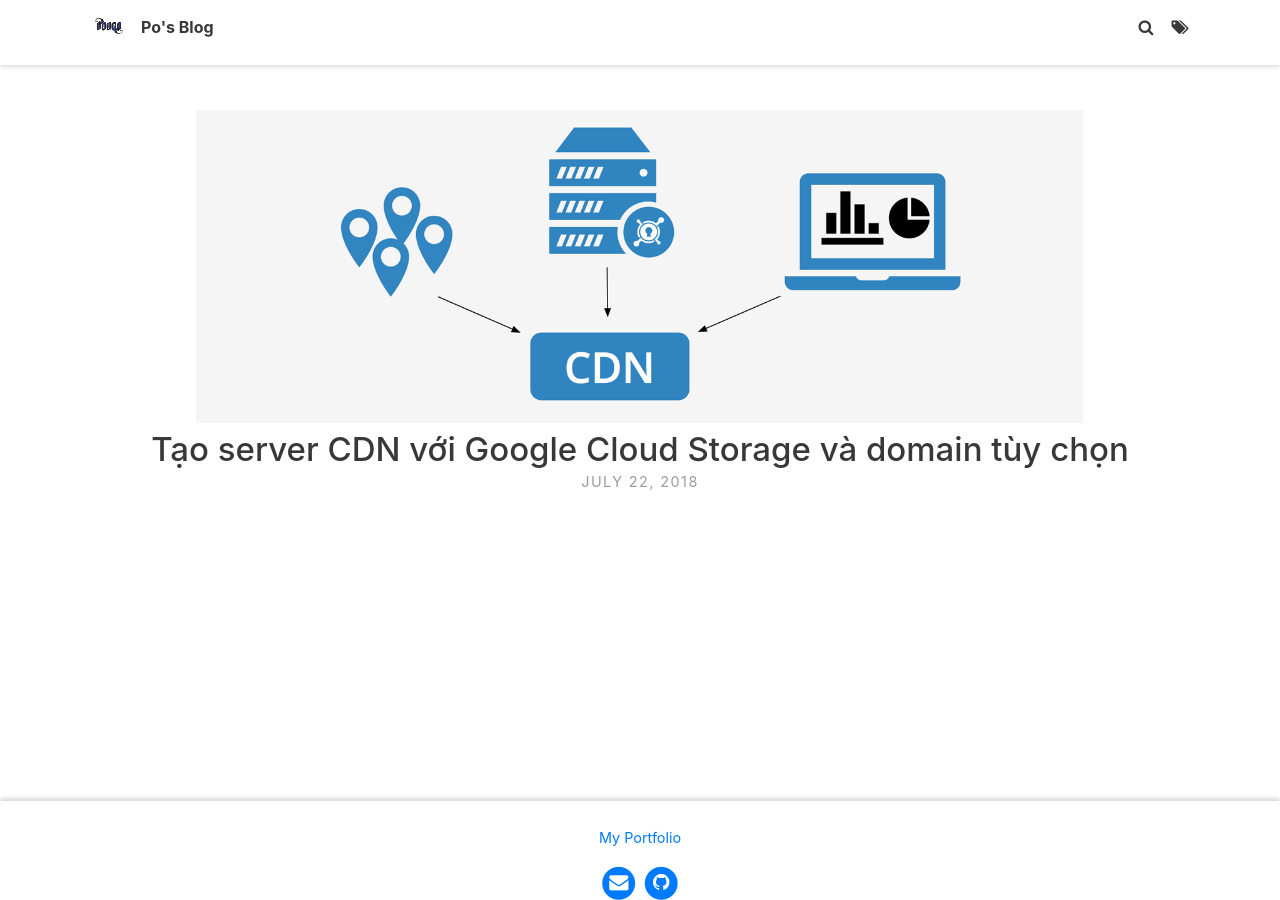
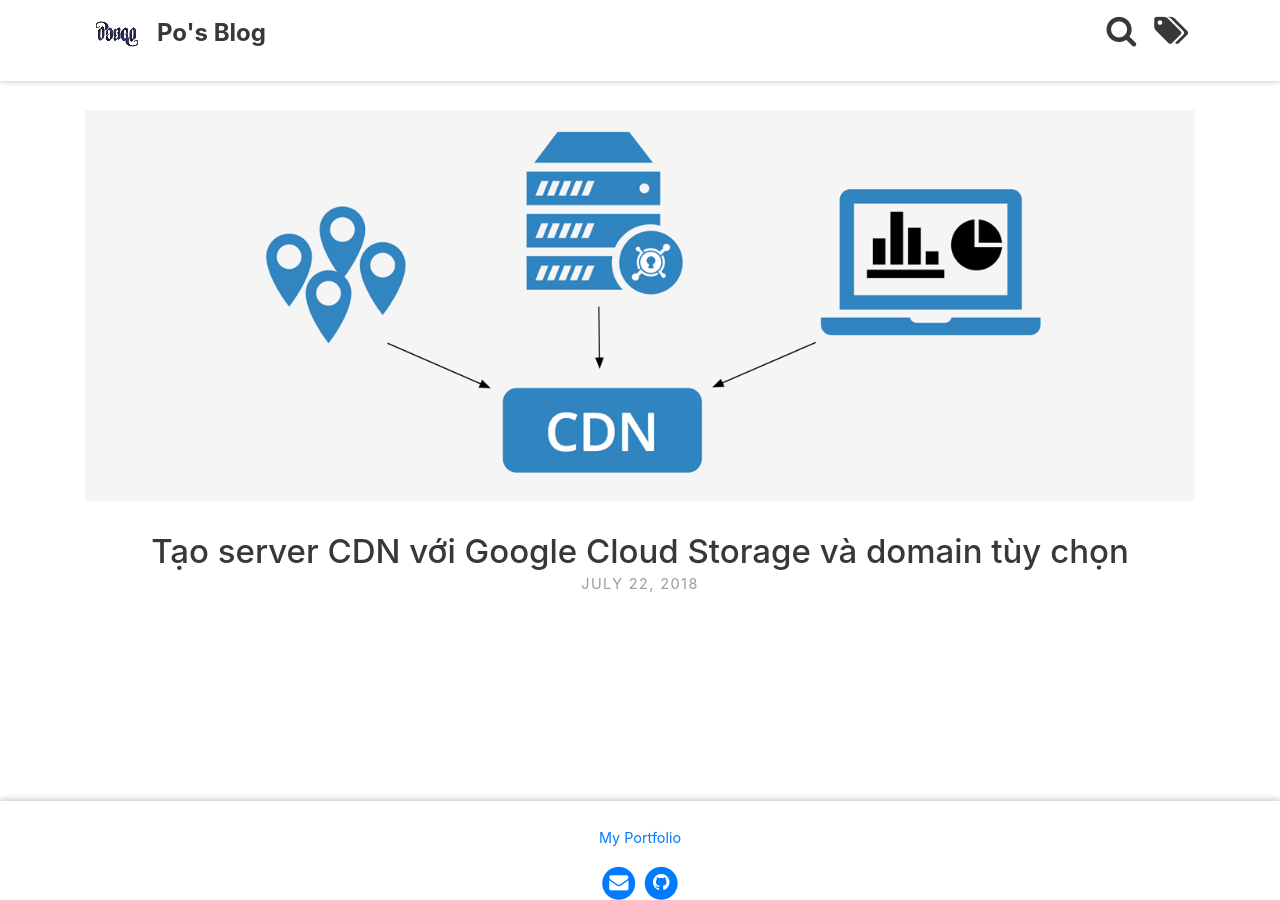
Before and after one commit to pconcurrently/blog-jekyll, a Jekyll site: the page built from index.html, in a window 1280 px wide and 900 px high. Built offline with Jekyll 4.4.1, drawn with Linux system fonts in a browser that asks for light colours; the list of posts is cut into pages by our own code.

Commit message:
Update styles

```diff
--- a/_includes/navbar.html
+++ b/_includes/navbar.html
@@ -42,7 +42,7 @@
                 <li class="separator"> | </li>
                 <li>
                     <a class="clear" href="{{ site.url }}{{ site.baseurl }}/{{ item[1].icon }}">
-                        <i class="fa fa-{{ item[1].icon }}" aria-hidden="true"></i>
+                        <i class="fa fa-{{ item[1].icon }} fa-2x" aria-hidden="true"></i>
                     </a>
                 </li>
                 {% endif %} {% endfor %}
--- a/_layouts/home.html
+++ b/_layouts/home.html
@@ -14,6 +14,7 @@ layout: default
     {% for post in paginator.posts %}
     <div class="container post-item">
       {% if post.thumbnail %}
+      <a href="{{ post.url | prepend: site.baseurl }}">
         <div class="post-img">
           <img src="{{ site.baseurl }}/{{ post.thumbnail }}">
         </div>
@@ -37,6 +38,7 @@ layout: default
               </a>-->
             </div>
         </span>
+      </a>
     </div>
     {% endfor %}
   </div>
--- a/_sass/base/_global.scss
+++ b/_sass/base/_global.scss
@@ -152,12 +152,14 @@ a {
 }
 
 iframe,
-img,
 embed,
 object,
 video {
     max-width: 100%;
     padding: 0 10%;
+}
+img {
+    max-width: 100%;
 }
 
 img[align=left] {
--- a/_sass/includes/_navbar.scss
+++ b/_sass/includes/_navbar.scss
@@ -22,8 +22,8 @@
     }
 
     .avatar {
-        height: 3em;
-        width: 3em;
+        height: 4em;
+        width: 4em;
         float: left;
         margin-top: -13px;
         border-radius: 0.2em;
@@ -35,8 +35,14 @@
     .site-title {
         float: left;
         font-weight: bold;
-        font-size: 1em;
+        font-size: 1.5em;
         line-height: 1.5;
+
+        > a {
+            &:hover {
+                text-decoration: none;
+            }
+        }
     }
 
     nav {
--- a/_sass/layouts/_custom.scss
+++ b/_sass/layouts/_custom.scss
@@ -5,11 +5,14 @@
         border-top: 1px solid rgba(0,0,0,0.1);
     }
 
-    span {
-        header {
-            text-align: center;
-            a {
+    header {
+        text-align: center;
+        a {
+            display: inline-block;
+            font-size: 24px;
+            @media (min-width: 992px) {
                 font-size: 33px;
+                line-height: 1.2;
             }
         }
     }
```
Lines whose indentation alone changed are shown as unchanged.
